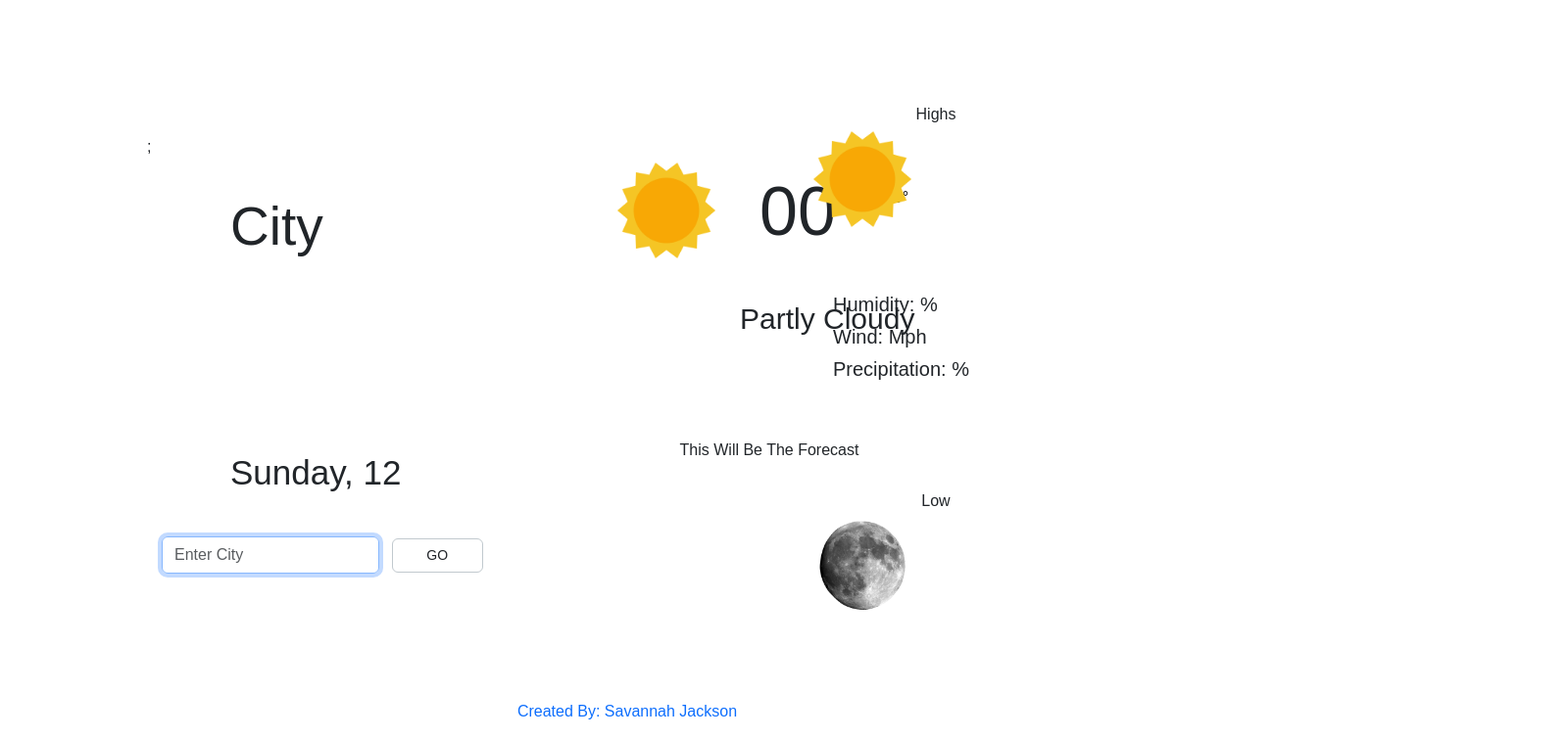
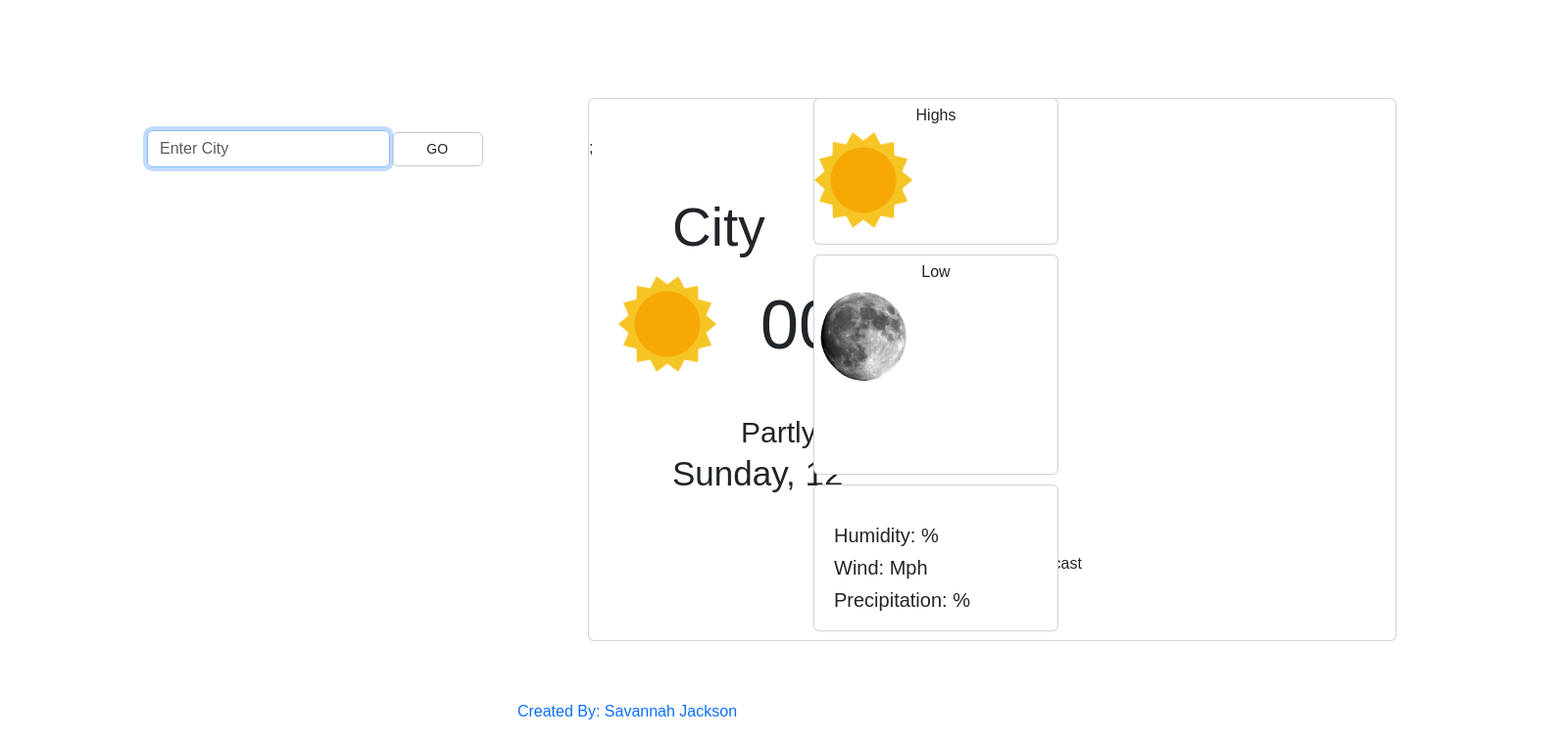
Before and after one commit to Savijacks95/Savs-React-App, a React (Create React App) app: page / in a window 1280 px wide. Shown: the top 756 px of the page at 98% size, 1599 px wide, since content can reach past the window. Built offline with nearby package versions, Linux system fonts and the light colour scheme.

Commit message:
update app.css

```diff
--- a/src/App.css
+++ b/src/App.css
@@ -4,16 +4,7 @@ body {
   line-height: 33px;
   overflow: hidden;
 }
-.App {
-  font-family: sans-serif;
-  text-align: center;
-}
-.column {
-  width: 25%;
-  display: block;
-  margin-bottom: 20px;
-  float: left;
-}
+
 .btn {
   font-size: 14px;
   position: relative;
@@ -26,11 +17,9 @@ body {
   width: 25%;
 }
 #city {
-  width: 60%;
-  display: block;
+  width: 67%;
   position: relative;
   top: 333px;
-  left: 15px;
 }
 .date {
   font-weight: 300;
@@ -94,7 +83,7 @@ body {
 .one {
   height: 555px;
   position: absolute;
-  top: 100px;
+  top: -200px;
   left: 150px;
   width: 370px;
 }
@@ -103,12 +92,12 @@ body {
   position: absolute;
   top: 100px;
   left: 600px;
-  width: 370px;
+  width: 825px;
 }
 .three {
-  height: 225px;
+  height: 150px;
   position: absolute;
-  top: 260px;
+  top: 495px;
   right: 200px;
   width: 250px;
 }
@@ -120,9 +109,9 @@ body {
   width: 250px;
 }
 .five {
-  height: 150px;
+  height: 225px;
   position: absolute;
-  top: 495px;
+  top: 260px;
   right: 200px;
   width: 250px;
 }
--- a/src/Description.js
+++ b/src/Description.js
@@ -3,7 +3,7 @@ import React from "react";
 export default function Description() {
   return (
     <div>
-      <div className="three">
+      <div className="card three">
         <div className="weather-description">
           Humidity: <span className="humidity"></span>%
         </div>
--- a/src/Hi-Lo.js
+++ b/src/Hi-Lo.js
@@ -5,8 +5,8 @@ import moon from "./moon.jpg";
 export default function HiLo() {
   return (
     <div>
-      <div className="grid">
-        <div className="four">
+      <div>
+        <div className="card four">
           <div className="HighTemp">Highs</div>
           <img
             src={sun}
@@ -17,7 +17,7 @@ export default function HiLo() {
           />
         </div>
       </div>
-      <div className="five">
+      <div className="card five">
         <div className="LowTemp">Low</div>
         <img src={moon} width="100" height="100" alt="" className="high-icon" />
       </div>
--- a/src/Search.js
+++ b/src/Search.js
@@ -4,10 +4,6 @@ export default function Search() {
   return (
     <div className="city one">
       <form id="search-form">
-        <div className="city-name">City</div>;
-        <div>
-          <p className="date">Sunday, 12</p>
-        </div>
         <input
           type="text"
           className="form-control bg-transparent"
--- a/src/Temp.js
+++ b/src/Temp.js
@@ -4,7 +4,11 @@ import sun from "./sun.jpg";
 
 export default function Temp() {
   return (
-    <div className="two">
+    <div className="card two">
+      <div className="city-name">City</div>;
+      <div>
+        <p className="date">Sunday, 12</p>
+      </div>
       <div>
         <img
           src={sun}
```
